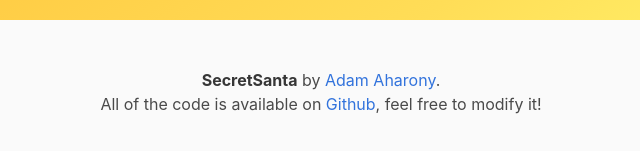
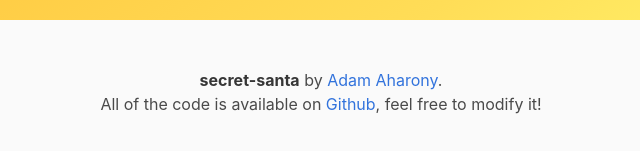
Before and after one commit to adamaharony/secret-santa, an Electron app: page GUI/main_activity.html in a window 1280 px wide. Shown: the part 821-972 px from the top of the page, 319-959 px from the left. Drawn offline with Linux system fonts and the light colour scheme.

Commit message:
Update main_activity.html

```diff
--- a/GUI/main_activity.html
+++ b/GUI/main_activity.html
@@ -61,7 +61,7 @@
     <footer class="footer">
         <div class="content has-text-centered">
             <p>
-                <strong>SecretSanta</strong> by <a href="https://github.com/adamaharony">Adam Aharony</a>.
+                <strong>secret-santa</strong> by <a href="https://github.com/adamaharony">Adam Aharony</a>.
                 <br />
                 All of the code is available on <a href="https://github.com/adamaharony/secret-santa">Github</a>, feel free to modify it!
             </p>
```
